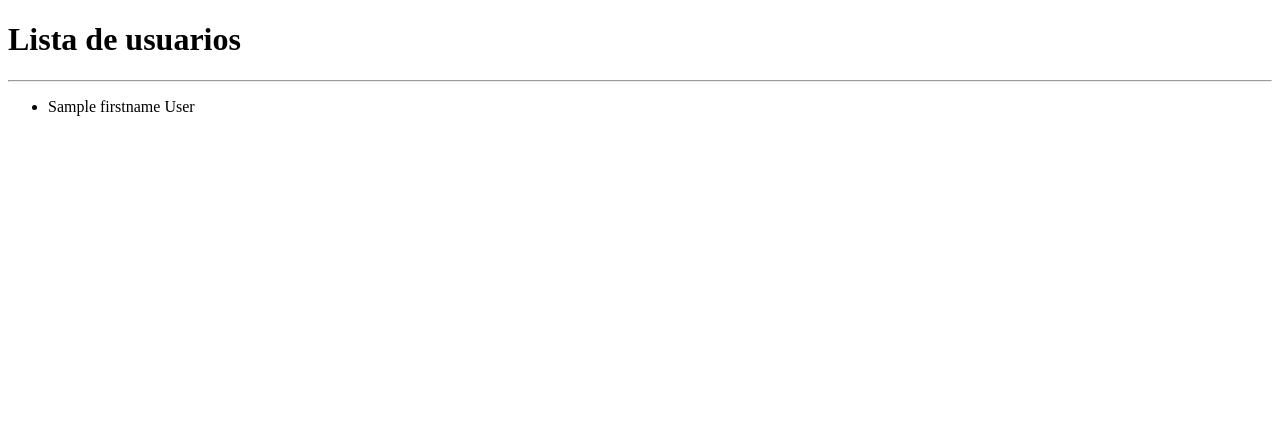
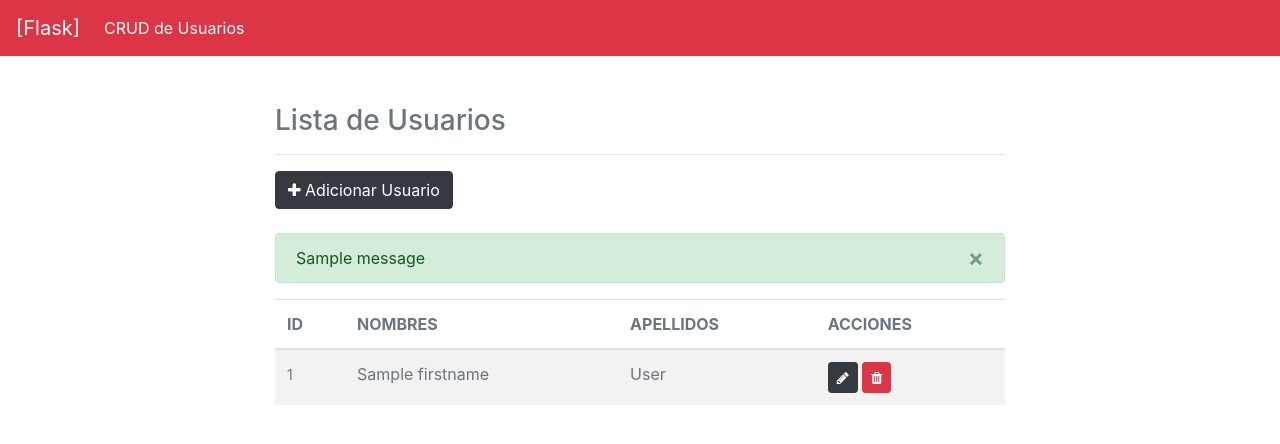
Before and after one commit to Choco1125/adsi-1835271, a Flask app: page / in a window 1280 px wide. Shown: the top 444 px of the page. Run offline with Flask 2, Linux system fonts and the light colour scheme; one stand-in notice (Sample message) is shown; a database or web service that is not in the repository returns one stand-in record (values such as "Sample title"); some libraries are stand-ins or nearby versions.

Commit message:
Crud Flask - MongoDB

```diff
--- a/11-flask/server.py
+++ b/11-flask/server.py
@@ -1,14 +1,17 @@
-from flask import Flask, render_template
-import  pymongo
+from flask import Flask, render_template, request, session, flash,redirect
+from flask_bootstrap import Bootstrap
+from bson.objectid import ObjectId
+import pymongo
 
 #Instacia un objeto de Flask
 app = Flask(__name__)
+#Settings del app
+app.secret_key = "momongo-sama"
+bootstrap = Bootstrap(app)
 
 #Muestra los valores por consola-------------------------
 def showUsers():
     #Seleccionamos la tabal o colección
-    collection = database.users
-    #Select * FROM users
     cursor = collection.find()
 
     for doc in cursor:
@@ -16,15 +19,18 @@ def showUsers():
 #--------------------------------------------------------
 
 #Para usar con la rita, este devuelve todos los registros
-def get_user():
-     #Seleccionamos la tabal o colección
-    collection = database.users
+def get_users():
     #Select * FROM users
     cursor = collection.find()
     return cursor
 #---------------------------------------------------------
 
-
+#Consultar Usuario----------------------------------------
+def get_user(_id):
+    _id = ObjectId(_id)
+    cursor = collection.find_one({"_id":_id})
+    return cursor
+#---------------------------------------------------------
 
 #Conexión a MongoDB---------------------------------------
 try:
@@ -33,16 +39,74 @@ try:
     mongo = pymongo.MongoClient(host)
     #Seleccionamos la db
     database = mongo.adsimongo
-    showUsers()
-except:
-    print("Error: Problemas con MongoDB")
+    #showUsers()
+    collection = database.users
+
+except Exception as e:
+    print("Error: Problemas con MongoDB" + e)
 #---------------------------------------------------------
 
 #Rutas----------------------------------------------------
 @app.route('/')
 def welcome_view():
-    # return "Hola, Choco."
-    return render_template('index.html',cursor = get_user())
+    return render_template('index.html',cursor = get_users())
+
+@app.route('/user/add')
+def users_add_form():
+    return render_template('users/add.html')
+
+@app.route('/user', methods = ['post'])
+def user_add():
+    try:
+        _firstname = request.form['firstname']
+        _lastname = request.form['lastname']
+        collection.insert_one({
+            'firstname': _firstname,
+            'lastname': _lastname
+        })
+        flash("Usuario creado con éxito")
+        return redirect("/")
+    except Exception as e:
+        print(e)
+
+@app.route('/user/edit/<id>')
+def user_edit_form(id):
+    return render_template('users/edit.html',user = get_user(_id = id))
+
+@app.route('/user/edit', methods = ['post'])
+def user_edit():
+    try:
+        _id = ObjectId(request.form['id'])
+        _firstname = request.form['firstname']
+        _lastname = request.form['lastname']
+        collection.update(
+            {
+                '_id': _id
+            },
+            {
+            'firstname': _firstname,
+            'lastname': _lastname
+            }
+        )
+        flash("Usuario actualizado con éxito")
+        return redirect("/")
+    except Exception as e:
+        print(e)
+
+@app.route('/user/delete/<id>')
+def user_delete(id):
+    try:
+        collection.remove({
+            '_id': ObjectId(id)
+        })
+        flash("Usuario eliminado")
+        return redirect("/")
+    except Exception as e:
+        print(e)
+
+@app.errorhandler(404)
+def not_found(e):
+    return render_template("404.html")
 #----------------------------------------------------------
 
 
--- a/11-flask/templates/index.html
+++ b/11-flask/templates/index.html
@@ -1,17 +1,49 @@
-<!DOCTYPE html>
-<html lang="es">
-<head>
-    <meta charset="UTF-8">
-    <meta name="viewport" content="width=device-width, initial-scale=1.0">
-    <title>Lista de usuarios</title>
-</head>
-<body>
-    <h1>Lista de usuarios</h1>
-    <hr>
-    <ul>
-        {% for doc in cursor:%}
-            <li>{{doc.firstname}} {{doc.lastname}}</li>
-        {% endfor%}
-    </ul>
-</body>
-</html>
+{% extends "layouts/app.html" %}
+{% block title %} [ CRUD ] - Flask(Python) - MongoDB {% endblock %}
+{% block columns %} col-md-8 offset-md-2 {% endblock %}
+{% block content %}
+	<h1 class="h3 text-secondary">Lista de Usuarios</h1>
+	<hr>
+	<a href="user/add" class="btn btn-dark">
+		<i class="fa fa-plus"></i>
+		Adicionar Usuario
+	</a>
+    <br><br>
+    {% with messages = get_flashed_messages() %}
+	    {% if messages %}
+            <div class="alert alert-success alert-dismissible fade show animate__animated animate__shakeY" role="alert">
+            {% for message in messages %}
+                {{ message }}
+            {% endfor %}
+            <button type="button" class="close" data-dismiss="alert" aria-label="Close">
+                <span aria-hidden="true">&times;</span>
+            </button>
+            </div>
+        {% endif %}
+    {% endwith %}
+    <table class="table table-striped table-hovered text-secondary">
+        <thead>
+            <th class="d-none d-sm-table-cell">ID</th>
+            <th>NOMBRES</th>
+            <th>APELLIDOS</th>
+            <th>ACCIONES</th>
+        </thead>
+        <tbody>
+            {% for doc in cursor %}
+            <tr>
+                <td class="d-none d-sm-table-cell"><small>{{ doc._id }}</small></td>
+                <td>{{ doc.firstname }}</td>
+                <td>{{ doc.lastname }}</td>
+                <td>
+                    <a href="user/edit/{{ doc._id }}" class="btn btn-sm btn-dark">
+                        <i class="fa fa-pencil"></i>
+                    </a>
+                    <a href="user/delete/{{ doc._id }}" class="btn btn-sm btn-danger">
+                        <i class="fa fa-trash"></i>
+                    </a>
+                </td>
+            </tr>
+            {% endfor %}
+        </tbody>
+    </table>
+{% endblock %}
--- /dev/null
+++ b/11-flask/templates/layouts/app.html
@@ -0,0 +1,22 @@
+<!DOCTYPE html>
+<html lang="es">
+	<head>
+		<meta charset="UTF-8">
+		<title> {% block title %}{% endblock %} </title>
+		{{ bootstrap.load_css() }}
+		<link rel="stylesheet" href="https://maxcdn.bootstrapcdn.com/font-awesome/4.4.0/css/font-awesome.min.css">
+		<link rel="stylesheet" href="https://cdnjs.cloudflare.com/ajax/libs/animate.css/4.0.0/animate.min.css">
+	</head>
+	<body>
+		{% include('layouts/navbar.html') %}
+		<div class="container mt-5">
+			<div class="row">
+				<div class="{% block columns %}{% endblock %}">
+					{% block content %}
+					{% endblock %}
+				</div>
+			</div>
+		</div>
+		{{ bootstrap.load_js() }}
+	</body>
+</html>
--- /dev/null
+++ b/11-flask/templates/layouts/navbar.html
@@ -0,0 +1,13 @@
+<nav class="navbar navbar-expand-lg navbar-dark bg-danger">
+    <a class="navbar-brand" href="{{ url_for('welcome_view') }}">[Flask]</a>
+    <button class="navbar-toggler" type="button" data-toggle="collapse" data-target="#navbarNavDropdown" aria-controls="navbarNavDropdown" aria-expanded="false" aria-label="Toggle navigation">
+      <span class="navbar-toggler-icon"></span>
+    </button>
+    <div class="collapse navbar-collapse" id="navbarNavDropdown">
+        <ul class="navbar-nav">
+          <li class="nav-item active">
+            <a class="nav-link" href="{{ url_for('welcome_view') }}">CRUD de Usuarios <span class="sr-only">(current)</span></a>
+          </li>
+        </ul>
+    </div>
+</nav>
```
Also changed, not shown: 11-flask/templates/404.html (added, +9 -0 lines), 11-flask/templates/users/add.html (added, +21 -0 lines), 11-flask/templates/users/edit.html (added, +22 -0 lines), 1 other file.
